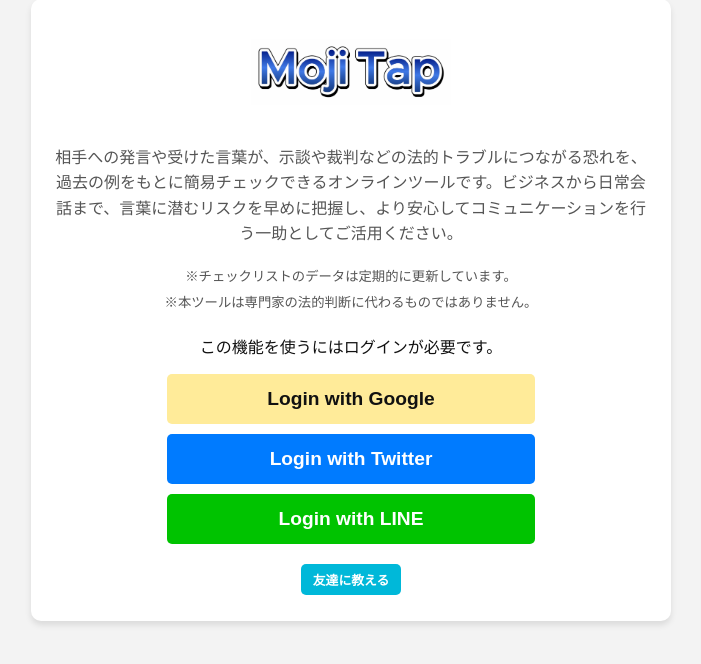
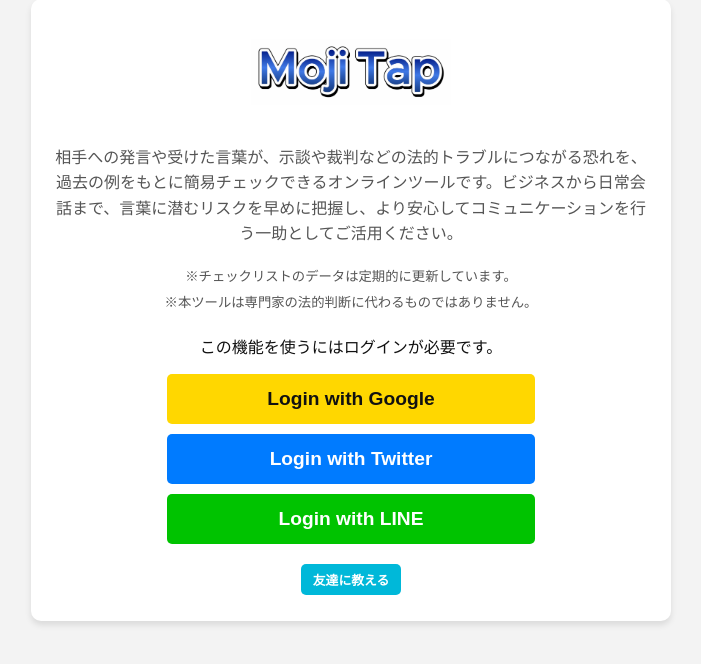
Before and after one commit to mojitap/flask_app, a Flask app: page / in a window 1280 px wide. Shown: the part 41-705 px from the top of the page, without its empty margins (289-990 px from the left). Run offline with Flask 3, Linux system fonts and the light colour scheme.

Commit message:
Update index.html

```diff
--- a/templates/index.html
+++ b/templates/index.html
@@ -67,7 +67,7 @@
       color: #fff;
     }
     .google-btn {
-      background-color: #ffeb99 !important; /* 薄い黄色 */
+      background-color: #ffd700 !important; /* 薄い黄色 */
       color: #111 !important;              /* テキストを黒系 */
     }
     .btn-small {
```
